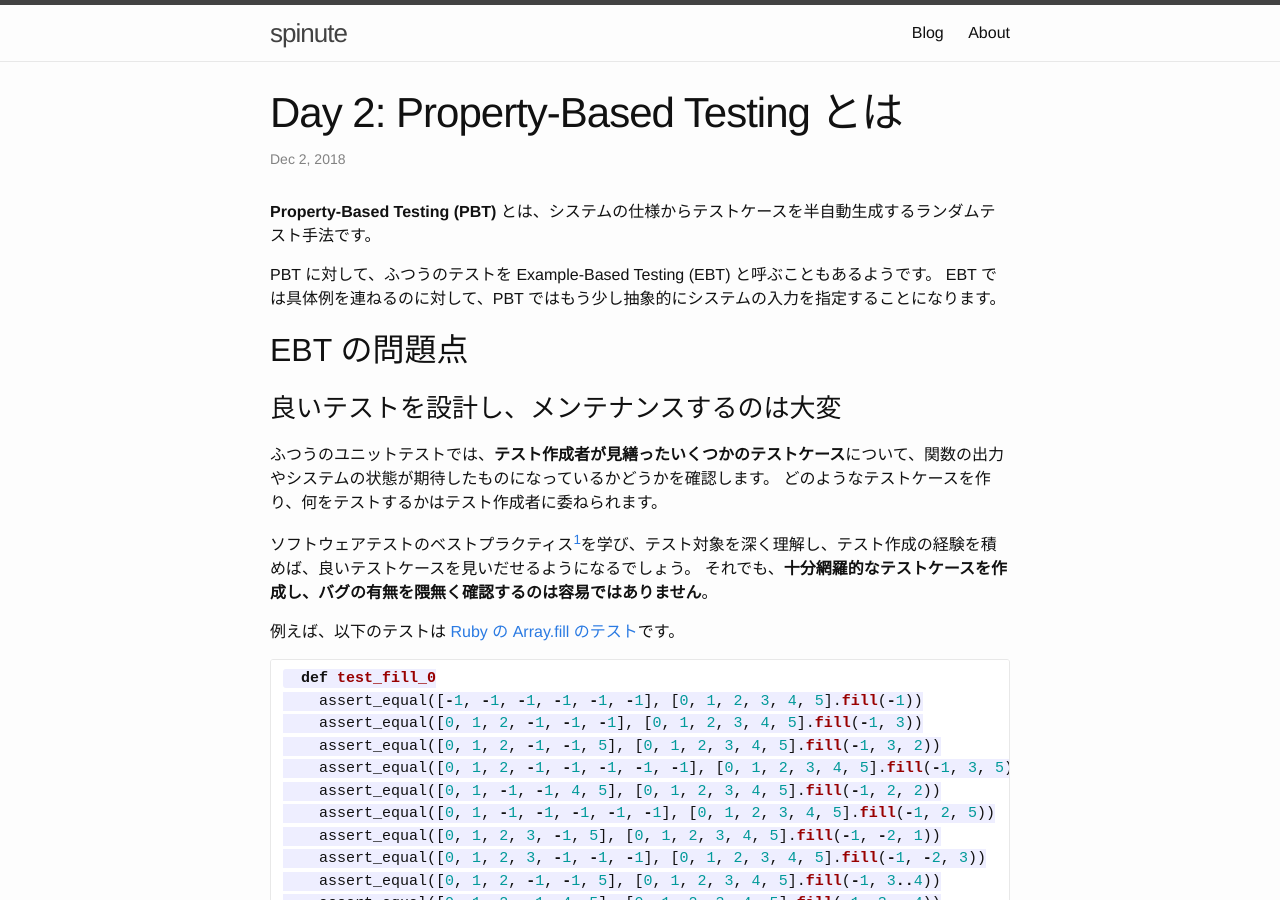
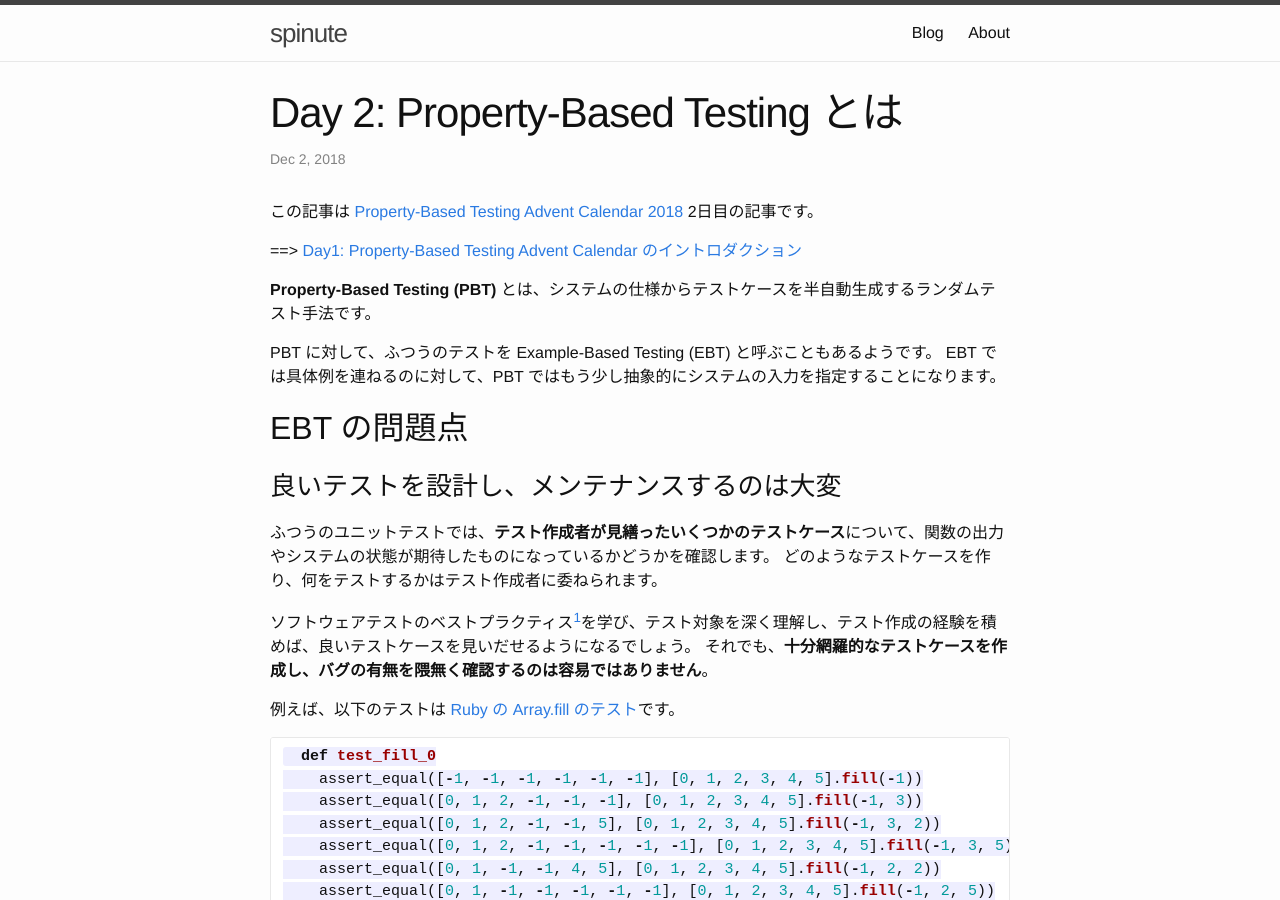
Before and after one commit to spinute/spinute.github.io, a Jekyll site: the page built from _posts/2018-12-02-PBT-day2.md, in a window 1280 px wide and 900 px high. Built offline with Jekyll 4.4.1, drawn with Linux system fonts in a browser that asks for light colours; some of the changed text lies outside the part shown.

Commit message:
improve day2

```diff
--- a/_posts/2018-12-02-PBT-day2.md
+++ b/_posts/2018-12-02-PBT-day2.md
@@ -4,6 +4,10 @@ title: "Day 2: Property-Based Testing とは"
 ---
 
 {{site.baseurl}}
+
+この記事は [Property-Based Testing Advent Calendar 2018](https://qiita.com/advent-calendar/2018/property-based-testing) 2日目の記事です。
+
+==> [Day1: Property-Based Testing Advent Calendar のイントロダクション](http://spinute.org/2018/12/01/PBT-day1.html)
 
 **Property-Based Testing (PBT)** とは、システムの仕様からテストケースを半自動生成するランダムテスト手法です。
 
@@ -85,3 +89,5 @@ PBT では**フレームワークがテストケースを半自動的に生成**
 次回の記事では、Generator, Property, Shrinking についてより詳しく説明し、PBT を使ったテストがどのようなものになるかをもう少し具体的に説明する予定です。
 
 [^1]: テスト手法を網羅的に勉強したい初学者には、[知識ゼロから学ぶソフトウェアテスト](https://www.amazon.co.jp/dp/B00HQ7S5CA)がおすすめです
+
+==> [Day3: Generator, Property, Shrinking](http://spinute.org/2018/12/03/PBT-day3.html)
```
